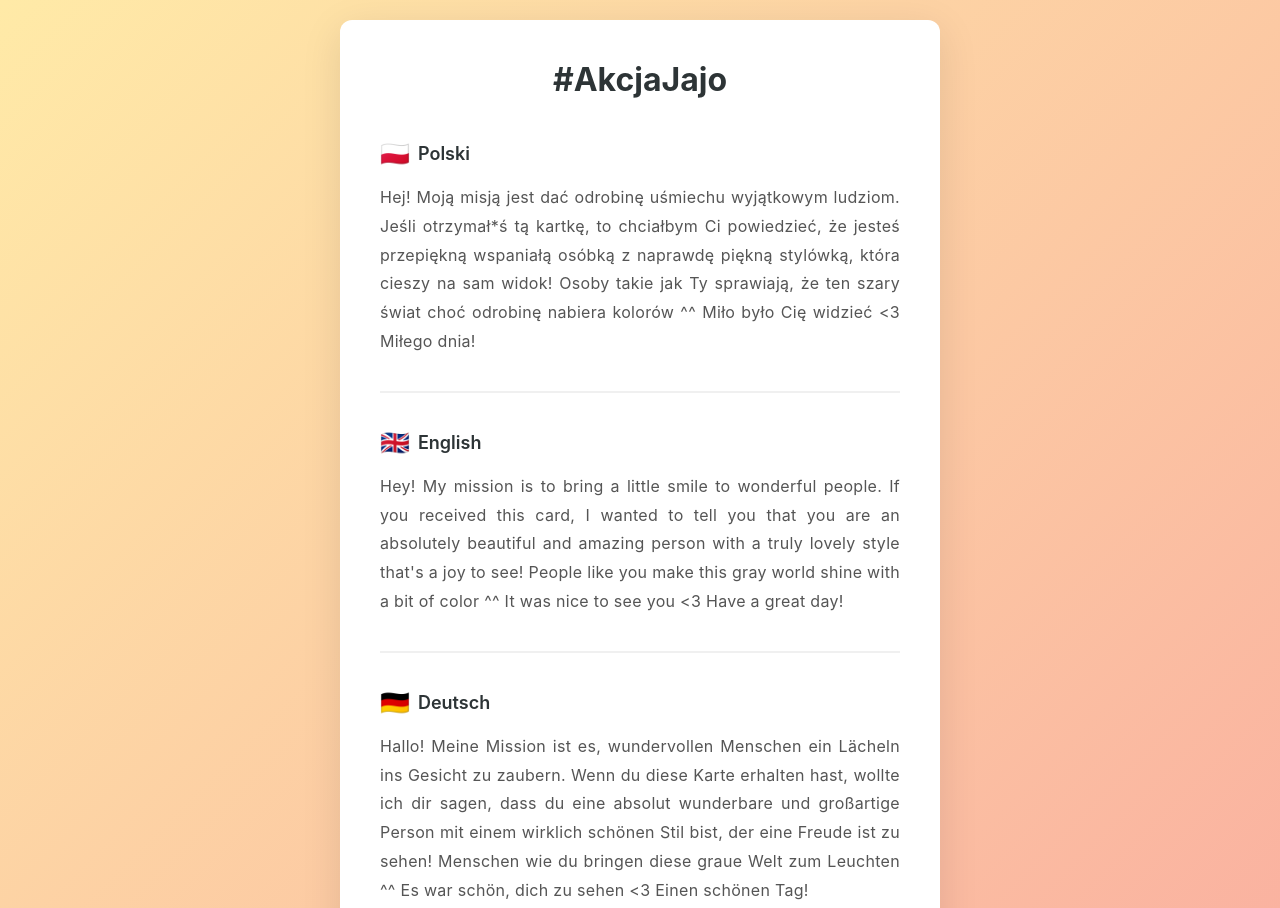
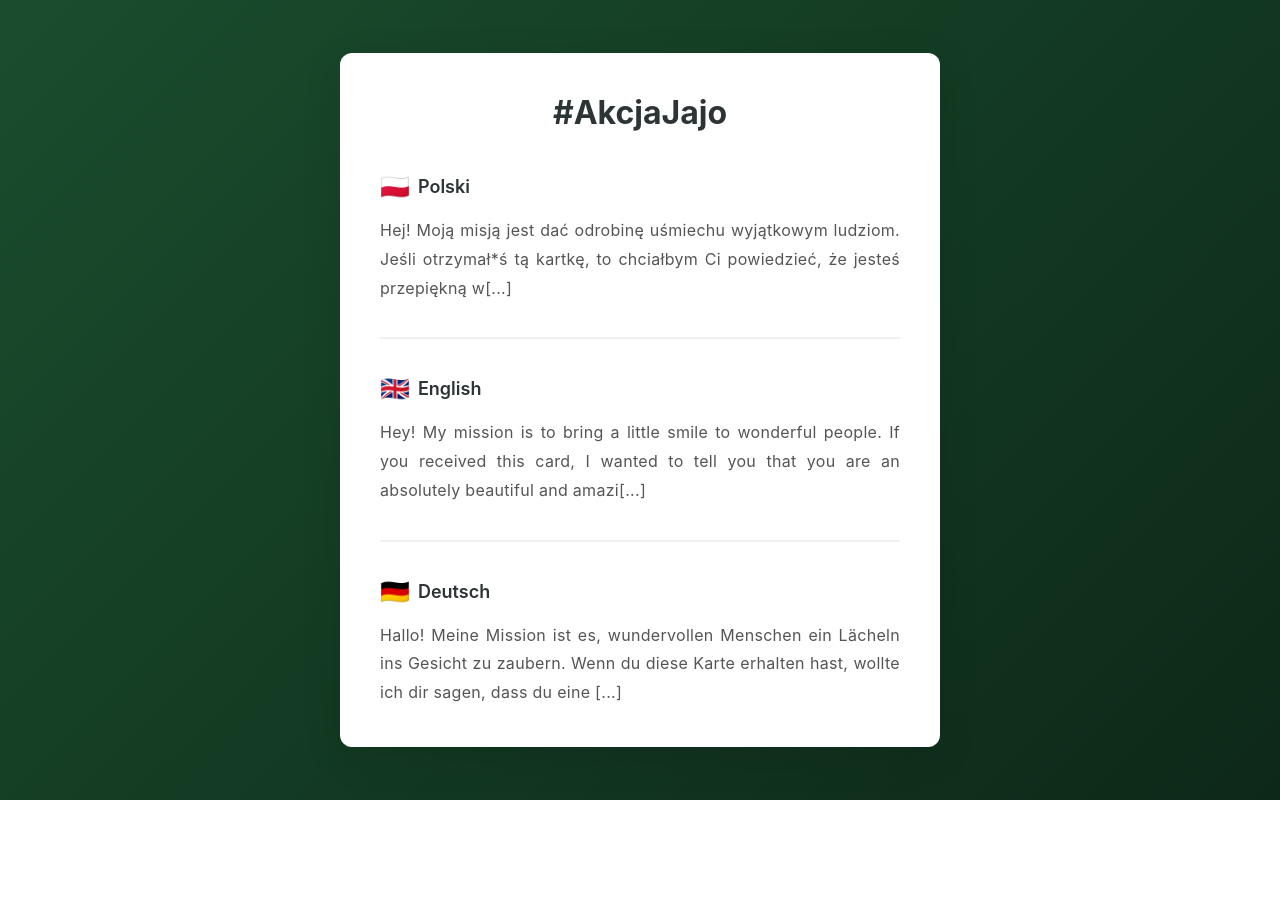
Before and after one commit to AsatruWitch/Akcja-Jajo, a plain HTML site: page index.html in a window 1280 px wide. Shown: the top 908 px of the page. After the commit the page ends 800 px from the top, so only its background shows below. Drawn offline with Linux system fonts and the light colour scheme.

Commit message:
Zmień tło na czarno-zielony gradient (ciemna szmaragdowa i leśna zieleń)

```diff
--- a/index.html
+++ b/index.html
@@ -13,7 +13,7 @@
 
         body {
             font-family: -apple-system, BlinkMacSystemFont, 'Segoe UI', Roboto, 'Helvetica Neue', Arial, sans-serif;
-            background: linear-gradient(135deg, #ffeaa7 0%, #fab1a0 100%);
+            background: linear-gradient(135deg, #1a4d2e 0%, #0d2818 100%);
             min-height: 100vh;
             display: flex;
             align-items: center;
@@ -98,7 +98,7 @@
                 <span class="flag">🇵🇱</span>
                 <span>Polski</span>
             </div>
-            <p class="language-text">Hej! Moją misją jest dać odrobinę uśmiechu wyjątkowym ludziom. Jeśli otrzymał*ś tą kartkę, to chciałbym Ci powiedzieć, że jesteś przepiękną wspaniałą osóbką z naprawdę piękną stylówką, która cieszy na sam widok! Osoby takie jak Ty sprawiają, że ten szary świat choć odrobinę nabiera kolorów ^^ Miło było Cię widzieć &lt;3   Miłego dnia!</p>
+            <p class="language-text">Hej! Moją misją jest dać odrobinę uśmiechu wyjątkowym ludziom. Jeśli otrzymał*ś tą kartkę, to chciałbym Ci powiedzieć, że jesteś przepiękną w[...]
         </div>
 
         <!-- English -->
@@ -107,7 +107,7 @@
                 <span class="flag">🇬🇧</span>
                 <span>English</span>
             </div>
-            <p class="language-text">Hey! My mission is to bring a little smile to wonderful people. If you received this card, I wanted to tell you that you are an absolutely beautiful and amazing person with a truly lovely style that's a joy to see! People like you make this gray world shine with a bit of color ^^ It was nice to see you &lt;3   Have a great day!</p>
+            <p class="language-text">Hey! My mission is to bring a little smile to wonderful people. If you received this card, I wanted to tell you that you are an absolutely beautiful and amazi[...]
         </div>
 
         <!-- Deutsch -->
@@ -116,7 +116,7 @@
                 <span class="flag">🇩🇪</span>
                 <span>Deutsch</span>
             </div>
-            <p class="language-text">Hallo! Meine Mission ist es, wundervollen Menschen ein Lächeln ins Gesicht zu zaubern. Wenn du diese Karte erhalten hast, wollte ich dir sagen, dass du eine absolut wunderbare und großartige Person mit einem wirklich schönen Stil bist, der eine Freude ist zu sehen! Menschen wie du bringen diese graue Welt zum Leuchten ^^ Es war schön, dich zu sehen &lt;3   Einen schönen Tag!</p>
+            <p class="language-text">Hallo! Meine Mission ist es, wundervollen Menschen ein Lächeln ins Gesicht zu zaubern. Wenn du diese Karte erhalten hast, wollte ich dir sagen, dass du eine [...]
         </div>
     </div>
 </body>
```
